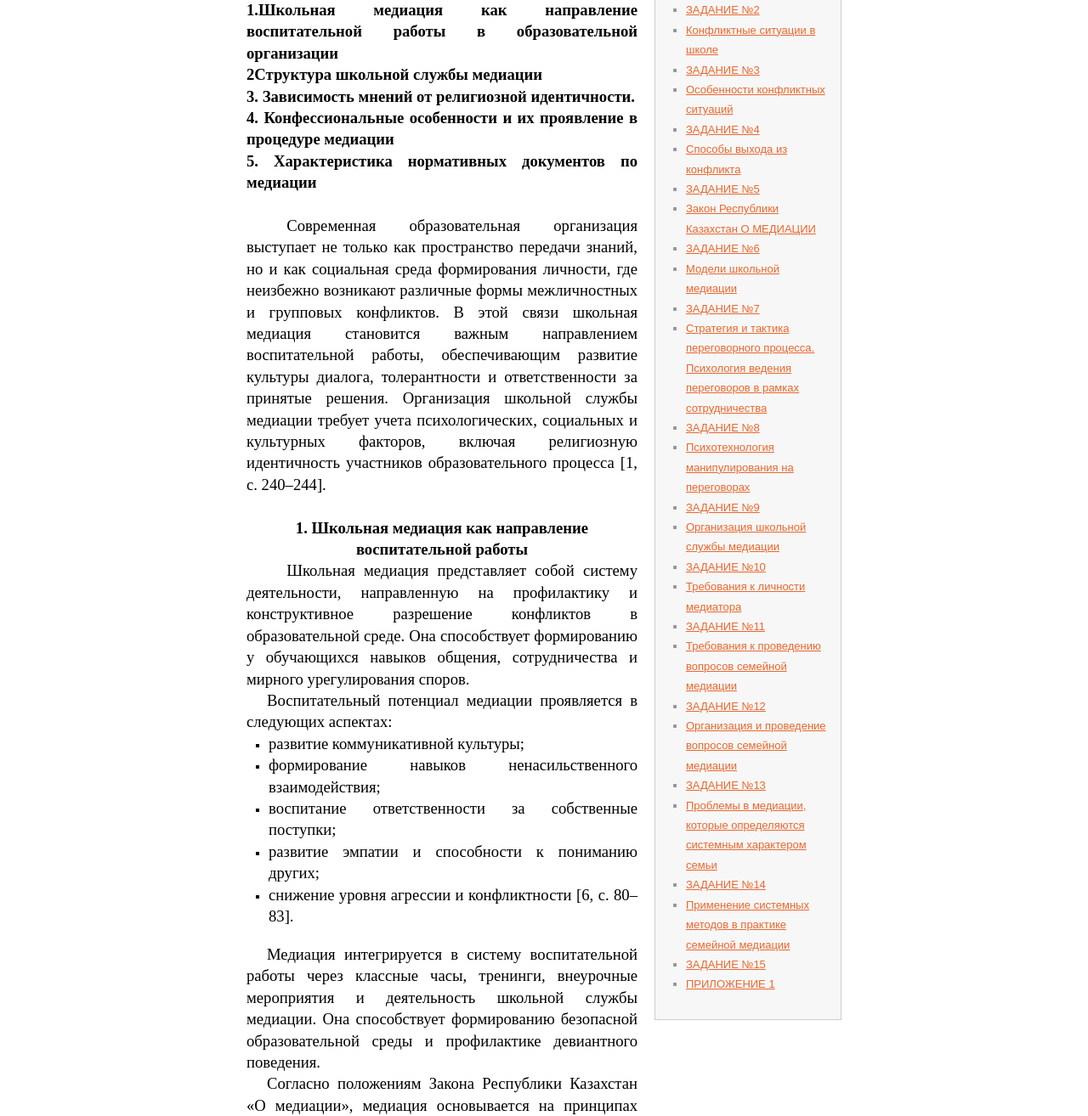
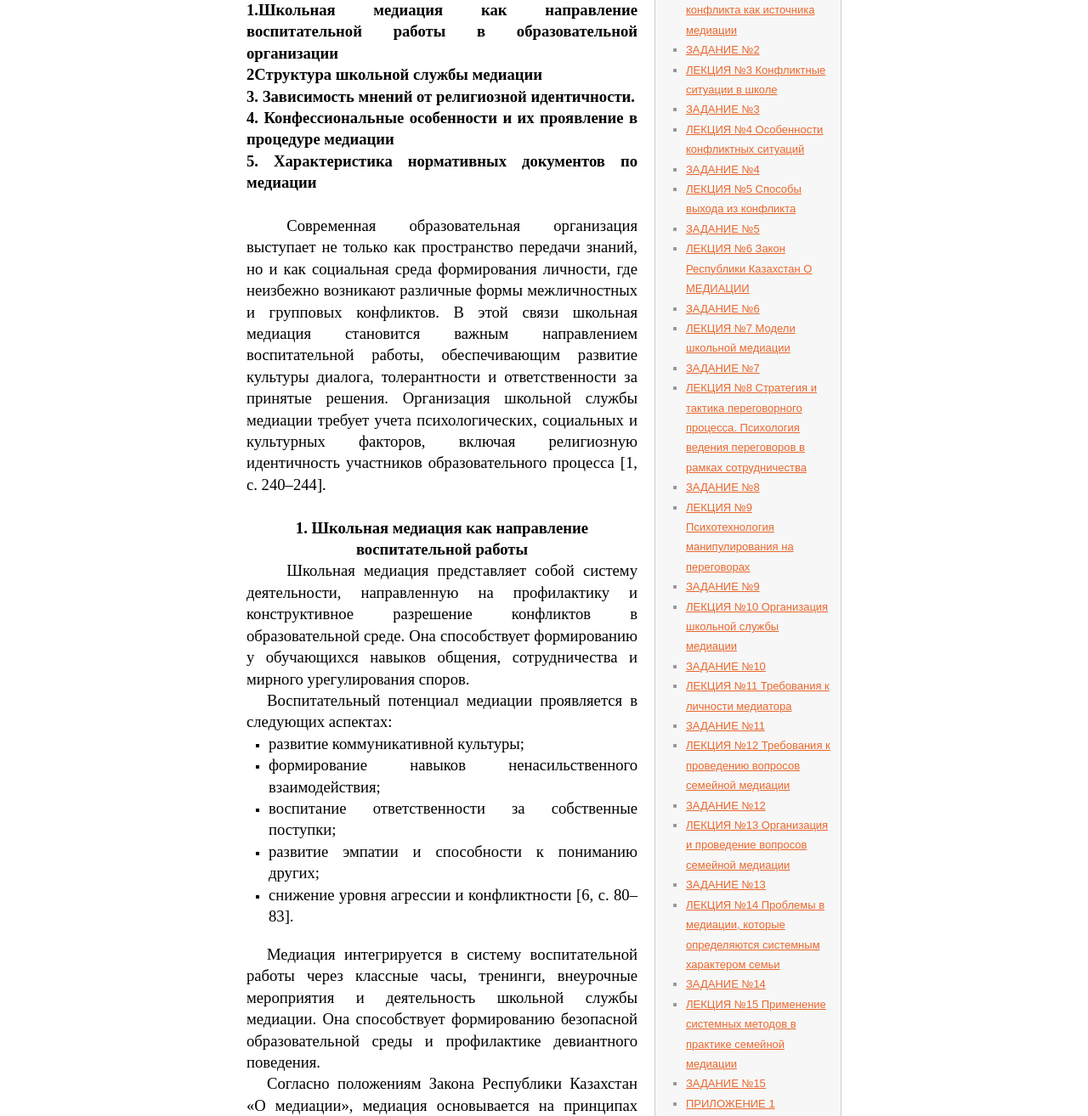
Before and after one commit to kifik2026/shkolnaya_i_semeynaya_mediatsiya, a plain HTML site: page page33.html in a window 1280 px wide. Shown: the part 342-1656 px from the top of the page at 85% size. Drawn offline with Linux system fonts and the light colour scheme; a script that the page names is missing.

Commit message:
Update page33.html

```diff
--- a/page33.html
+++ b/page33.html
@@ -704,36 +704,36 @@
 		<div class="boxed">
 			<h2 class="title"></h2>
 			<div class="content">
-				<ul>
-					<li><a style="" href="page1.html">Понятие медиации</a></li>
+					<ul>
+					<li><a style="" href="page1.html">ЛЕКЦИЯ №1 Понятие медиации</a></li>
 <li><a style="" href="page2.html">ЗАДАНИЕ №1</a></li>
-<li><a style="" href="page3.html">Понятия конфликта как источника медиации</a></li>
+<li><a style="" href="page3.html">ЛЕКЦИЯ №2 Понятия конфликта как источника медиации</a></li>
 <li><a style="" href="page4.html">ЗАДАНИЕ №2</a></li>
-<li><a style="" href="page5.html">Конфликтные ситуации в школе</a></li>
+<li><a style="" href="page5.html">ЛЕКЦИЯ №3 Конфликтные ситуации в школе</a></li>
 <li><a style="" href="page6.html">ЗАДАНИЕ №3</a></li>
-<li><a style="" href="page7.html">Особенности конфликтных ситуаций</a></li>
+<li><a style="" href="page7.html">ЛЕКЦИЯ №4 Особенности конфликтных ситуаций</a></li>
 <li><a style="" href="page8.html">ЗАДАНИЕ №4</a></li>
-<li><a style="" href="page9.html">Способы выхода из конфликта</a></li>
+<li><a style="" href="page9.html">ЛЕКЦИЯ №5 Способы выхода из конфликта</a></li>
 <li><a style="" href="page10.html">ЗАДАНИЕ №5</a></li>
-<li><a style="" href="page11.html">Закон Республики Казахстан О МЕДИАЦИИ</a></li>
+<li><a style="" href="page11.html">ЛЕКЦИЯ №6 Закон Республики Казахстан О МЕДИАЦИИ</a></li>
 <li><a style="" href="page12.html">ЗАДАНИЕ №6</a></li>
-<li><a style="" href="page13.html">Модели школьной медиации</a></li>
+<li><a style="" href="page13.html">ЛЕКЦИЯ №7 Модели школьной медиации</a></li>
 <li><a style="" href="page14.html">ЗАДАНИЕ №7</a></li>
-<li><a style="" href="page29.html">Стратегия и тактика переговорного процесса. Психология ведения переговоров в рамках сотрудничества</a></li>
+<li><a style="" href="page29.html">ЛЕКЦИЯ №8 Стратегия и тактика переговорного процесса. Психология ведения переговоров в рамках сотрудничества</a></li>
 <li><a style="" href="page30.html">ЗАДАНИЕ №8</a></li>
-<li><a style="" href="page31.html">Психотехнология манипулирования на переговорах</a></li>
+<li><a style="" href="page31.html">ЛЕКЦИЯ №9 Психотехнология манипулирования на переговорах</a></li>
 <li><a style="" href="page32.html">ЗАДАНИЕ №9</a></li>
-<li class="active"><a style="" href="page33.html">Организация школьной службы медиации</a></li>
+<li><a style="" href="page33.html">ЛЕКЦИЯ №10 Организация школьной службы медиации</a></li>
 <li><a style="" href="page34.html">ЗАДАНИЕ №10</a></li>
-<li><a style="" href="page35.html">Требования к личности медиатора</a></li>
+<li><a style="" href="page35.html">ЛЕКЦИЯ №11 Требования к личности медиатора</a></li>
 <li><a style="" href="page36.html">ЗАДАНИЕ №11</a></li>
-<li><a style="" href="page37.html">Требования к проведению вопросов семейной медиации</a></li>
+<li><a style="" href="page37.html">ЛЕКЦИЯ №12 Требования к проведению вопросов семейной медиации</a></li>
 <li><a style="" href="page38.html">ЗАДАНИЕ №12</a></li>
-<li><a style="" href="page39.html">Организация и проведение вопросов семейной медиации</a></li>
+<li><a style="" href="page39.html">ЛЕКЦИЯ №13 Организация и проведение вопросов семейной медиации</a></li>
 <li><a style="" href="page40.html">ЗАДАНИЕ №13</a></li>
-<li><a style="" href="page41.html">Проблемы в медиации, которые определяются системным характером семьи</a></li>
+<li><a style="" href="page41.html">ЛЕКЦИЯ №14 Проблемы в медиации, которые определяются системным характером семьи</a></li>
 <li><a style="" href="page42.html">ЗАДАНИЕ №14</a></li>
-<li><a style="" href="page43.html">Применение системных методов в практике семейной медиации</a></li>
+<li><a style="" href="page43.html">ЛЕКЦИЯ №15 Применение системных методов в практике семейной медиации</a></li>
 <li><a style="" href="page44.html">ЗАДАНИЕ №15</a></li>
 <li><a style="" href="page45.html">ПРИЛОЖЕНИЕ 1</a></li>
 
```
